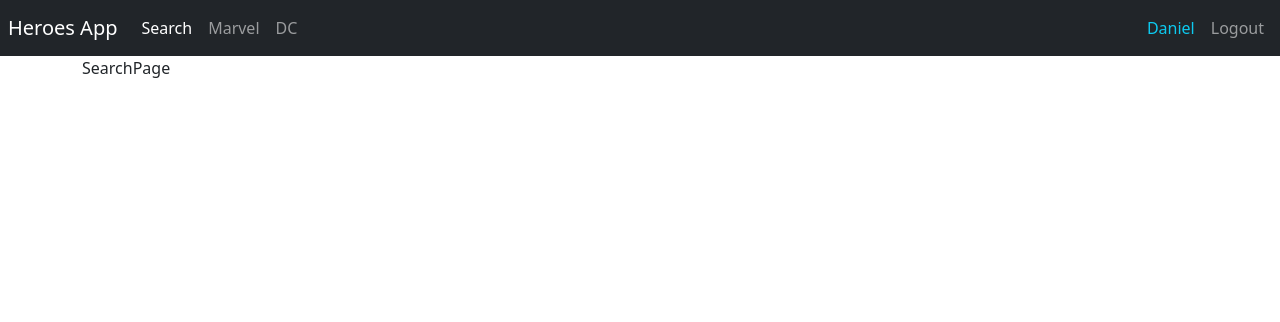
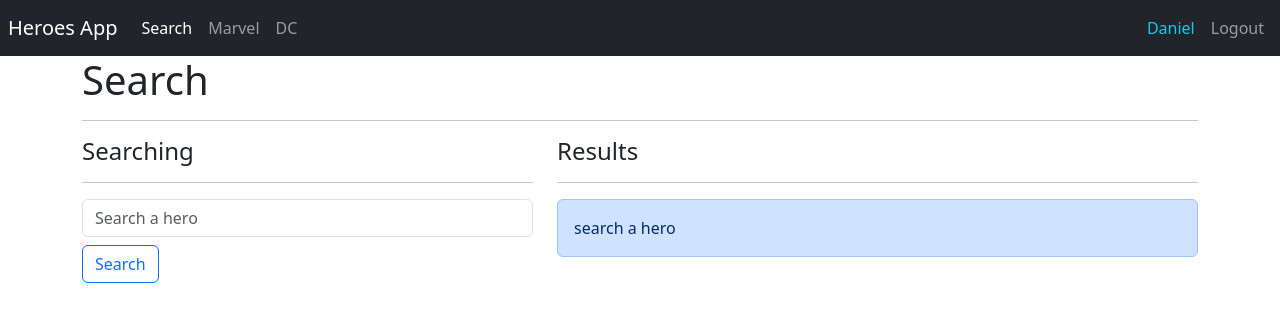
Before and after one commit to danni3231/heroes-spa, a React (Vite) app: page /search in a window 1280 px wide. Shown: the top 322 px of the page. Built offline with nearby package versions, Linux system fonts and the light colour scheme.

Commit message:
final commit

```diff
--- a/index.html
+++ b/index.html
@@ -10,6 +10,10 @@
 			integrity="sha384-QWTKZyjpPEjISv5WaRU9OFeRpok6YctnYmDr5pNlyT2bRjXh0JMhjY6hW+ALEwIH"
 			crossorigin="anonymous"
 		/>
+		<link
+			rel="stylesheet"
+			href="https://cdnjs.cloudflare.com/ajax/libs/animate.css/4.1.1/animate.min.css"
+		/>
 	</head>
 	<body>
 		<div id="root"></div>
--- a/package.json
+++ b/package.json
@@ -10,6 +10,8 @@
     "preview": "vite preview"
   },
   "dependencies": {
+    "animate.css": "^4.1.1",
+    "query-string": "^9.1.1",
     "react": "^19.0.0",
     "react-dom": "^19.0.0",
     "react-router-dom": "^6.0.2"
--- a/src/heroes/Components/HeroCard.jsx
+++ b/src/heroes/Components/HeroCard.jsx
@@ -13,7 +13,7 @@
     const charactersByHero = (characters !== alter_ego) && (<p className='card-text'>{ characters }</p>)
 
 	return (
-		<div className='col'>
+		<div className='col animate__animated animate__fadeIn'>
 			<div className='card'>
 				<div className='row no-gutters'>
 					<div className='col-4'>
--- /dev/null
+++ b/src/heroes/helpers/getHeroByName.js
@@ -0,0 +1,11 @@
+import { heroes } from '../data/heroes';
+
+export const getHeroByName = (name) =>{
+
+    name = name.toLowerCase().trim();
+
+    if(!name || name.length===0) return [];
+
+    return heroes.filter(hero=> hero.superhero.toLocaleLowerCase().includes(name))
+
+}
--- a/src/heroes/helpers/index.js
+++ b/src/heroes/helpers/index.js
@@ -1,2 +1,3 @@
 export * from './getHeroById';
+export * from './getHeroByName';
 export * from './getHeroesByPublisher';
--- a/src/heroes/pages/HeroPage.jsx
+++ b/src/heroes/pages/HeroPage.jsx
@@ -22,13 +22,13 @@
 		<div className='row mt-5'>
 			<div className='col-4'>
 				<img
-					className='img-thumbnail'
+					className='img-thumbnail animate__animated animate__fadeInLeft'
 					src={`/assets/heroes/${id}.jpg`}
 					alt={hero.superhero}
 				/>
 			</div>
 
-            <div className="col-8">
+            <div className="col-8 animate__animated animate__fadeInRight">
                 <h1>{hero.superhero}</h1>
                 <ul className='list-group list-group-flush'>
                     <li className='list-group-item'> <b>Alter ego:</b> {hero.alter_ego} </li>
--- a/src/heroes/pages/SearchPage.jsx
+++ b/src/heroes/pages/SearchPage.jsx
@@ -1,5 +1,71 @@
+import { useLocation, useNavigate } from 'react-router-dom';
+import { useForm } from '../../hooks/useForm';
+import { HeroCard } from '../Components';
+import queryString from 'query-string';
+import { getHeroByName } from '../helpers';
+
+
+
 export const SearchPage = () => {
-  return (
-    <div>SearchPage</div>
-  )
-}
+	const navigate = useNavigate();
+	const location = useLocation();
+
+	const { q = '' } = queryString.parse(location.search);
+	const heroes = getHeroByName(q);
+
+    const showMsg = ( q.length===0 ) ? {} : {display: 'none'} ;
+    const showError = ( q.length>0 && heroes.length === 0) ? {} : {display: 'none'} ;
+
+	const { searchText, onInputChange, onResetForm } = useForm({
+		searchText: q,
+	});
+
+	const onSearchSubmit = (e) => {
+		e.preventDefault();
+
+		navigate(`?q=${searchText}`);
+	};
+
+	return (
+		<>
+			<h1>Search</h1>
+			<hr />
+
+			<div className='row'>
+				<div className='col-5'>
+					<h4>Searching</h4>
+					<hr />
+					<form onSubmit={onSearchSubmit}>
+						<input
+							type='text'
+							placeholder='Search a hero'
+							className='form-control'
+							name='searchText'
+							autoComplete='off'
+							value={searchText}
+							onChange={onInputChange}
+						/>
+					</form>
+
+					<button
+						className='btn btn-outline-primary mt-2'
+					>
+						Search
+					</button>
+				</div>
+
+				<div className='col-7'>
+					<h4>Results</h4>
+					<hr />
+
+					<div className='alert alert-primary' style={ showMsg }> search a hero</div>
+					<div className='alert alert-danger'  style={ showError }> no hero with {q}</div>
+
+					{heroes.map((hero) => (
+						<HeroCard key={hero.id} {...hero} />
+					))}
+				</div>
+			</div>
+		</>
+	);
+};
--- /dev/null
+++ b/src/hooks/useForm.js
@@ -0,0 +1,21 @@
+import { useState } from 'react';
+
+export const useForm = (initialForm) => {
+	const [formState, setFormState] = useState(initialForm);
+
+	const onInputChange = ({ target }) => {
+		const { name, value } = target;
+		setFormState({ ...formState, [name]: value });
+	};
+
+	const onResetForm = () => {
+		setFormState(initialForm);
+	};
+
+	return {
+		...formState,
+		formState,
+		onInputChange,
+		onResetForm,
+	};
+};
```
Also changed, not shown: 1 other file (tests, documents, lock files or other folders).
